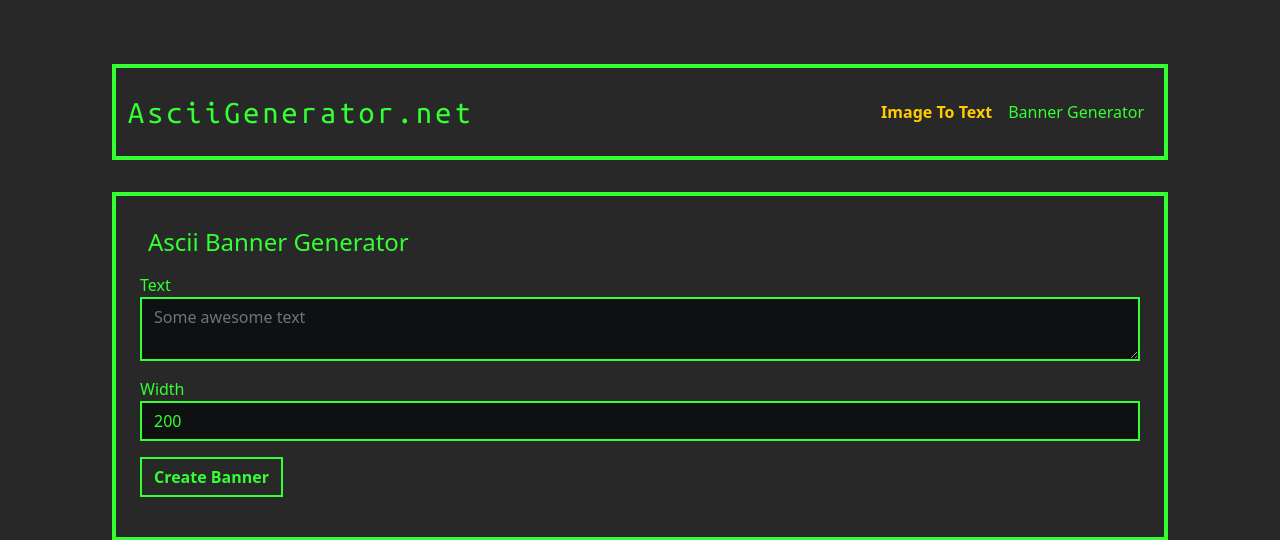
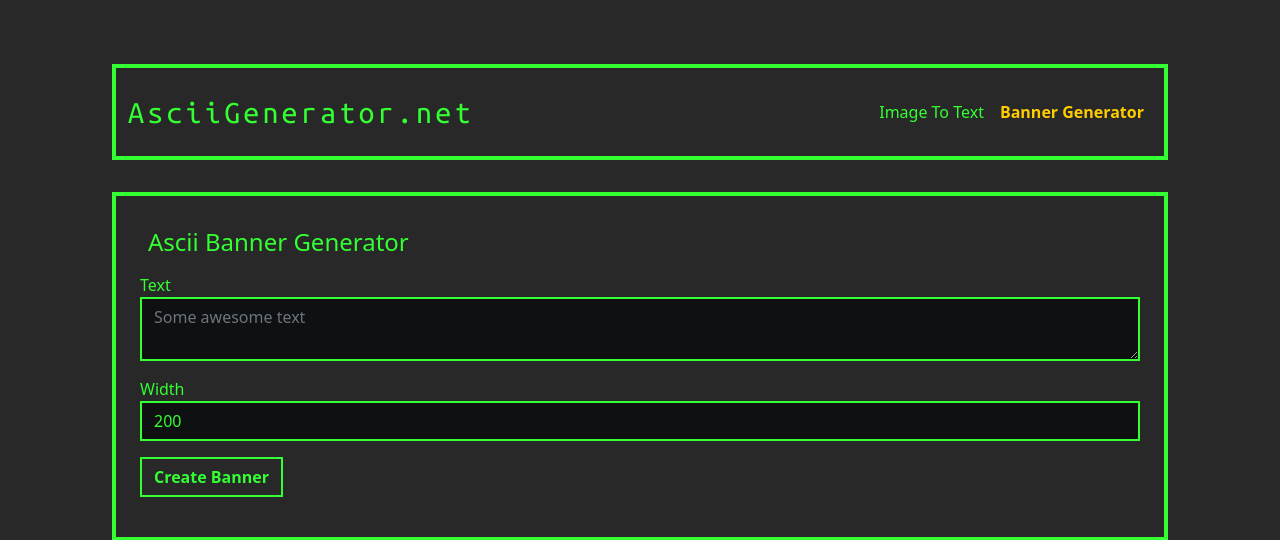
Before and after one commit to iamdavidsen/textarttools, a Django app: page /ascii-text-banner-generator in a window 1280 px wide. Shown: the top 540 px of the page. Run offline with Django 3.2, Linux system fonts and the light colour scheme; some libraries are stand-ins or nearby versions.

Commit message:
Highlight current tab

```diff
--- a/templates/_header.html
+++ b/templates/_header.html
@@ -6,10 +6,12 @@
             <i class="fas fa-bars"></i>
         </button>
         <div class="collapse navbar-collapse" id="navcol-1">
-            <ul class="navbar-nav ms-auto">
-                <li class="nav-item"><a class="nav-link active" href="{% url "image_to_ascii" %}">Image To Text</a></li>
-                <li class="nav-item"><a class="nav-link" href="{% url "text_to_banner" %}">Banner Generator</a></li>
-            </ul>
+            {% with request.resolver_match.url_name as url_name %}
+                <ul class="navbar-nav ms-auto">
+                    <li class="nav-item"><a class="nav-link {% if url_name == 'image_to_ascii' %}active{% endif %}" href="{% url "image_to_ascii" %}">Image To Text</a></li>
+                    <li class="nav-item"><a class="nav-link {% if url_name == 'text_to_banner' %}active{% endif %}" href="{% url "text_to_banner" %}">Banner Generator</a></li>
+                </ul>
+            {% endwith %}
         </div>
     </div>
 </nav>
```
